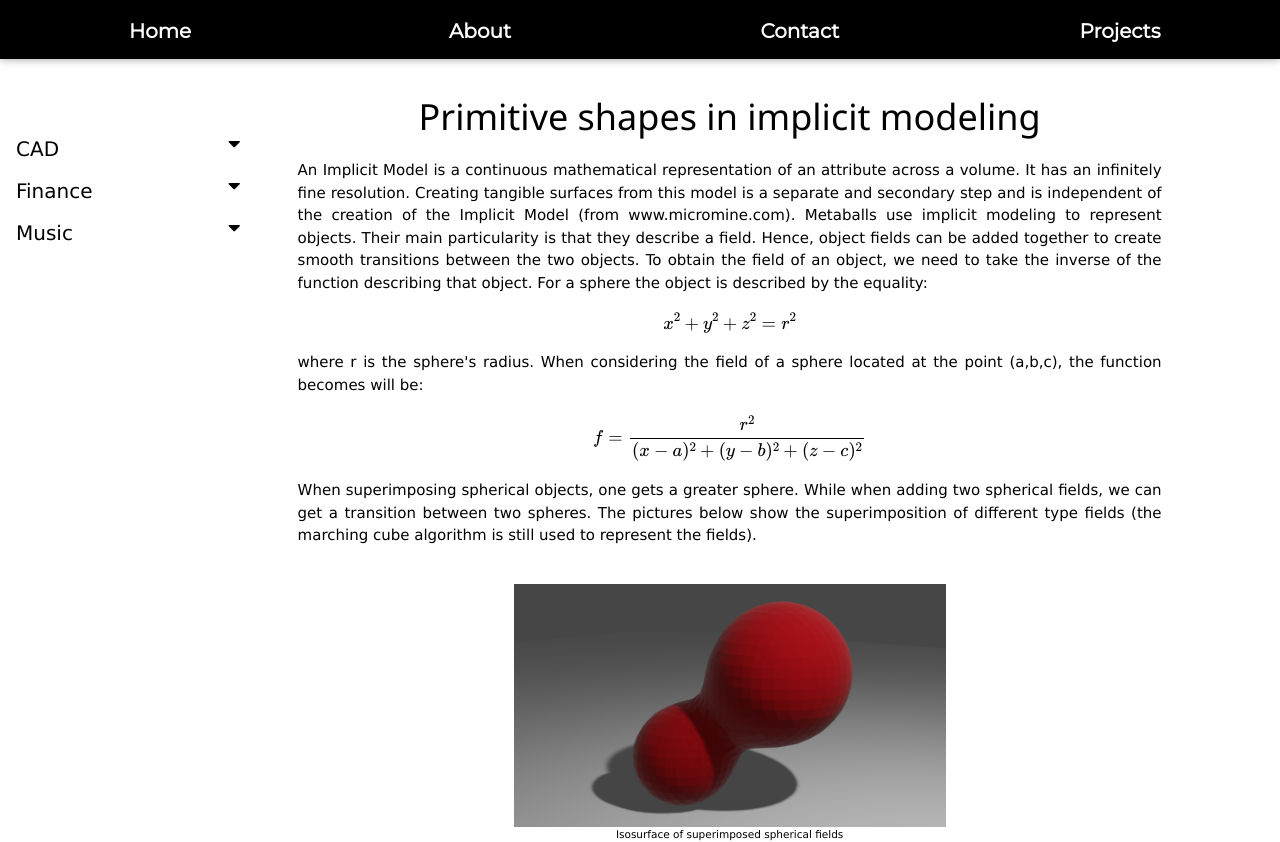
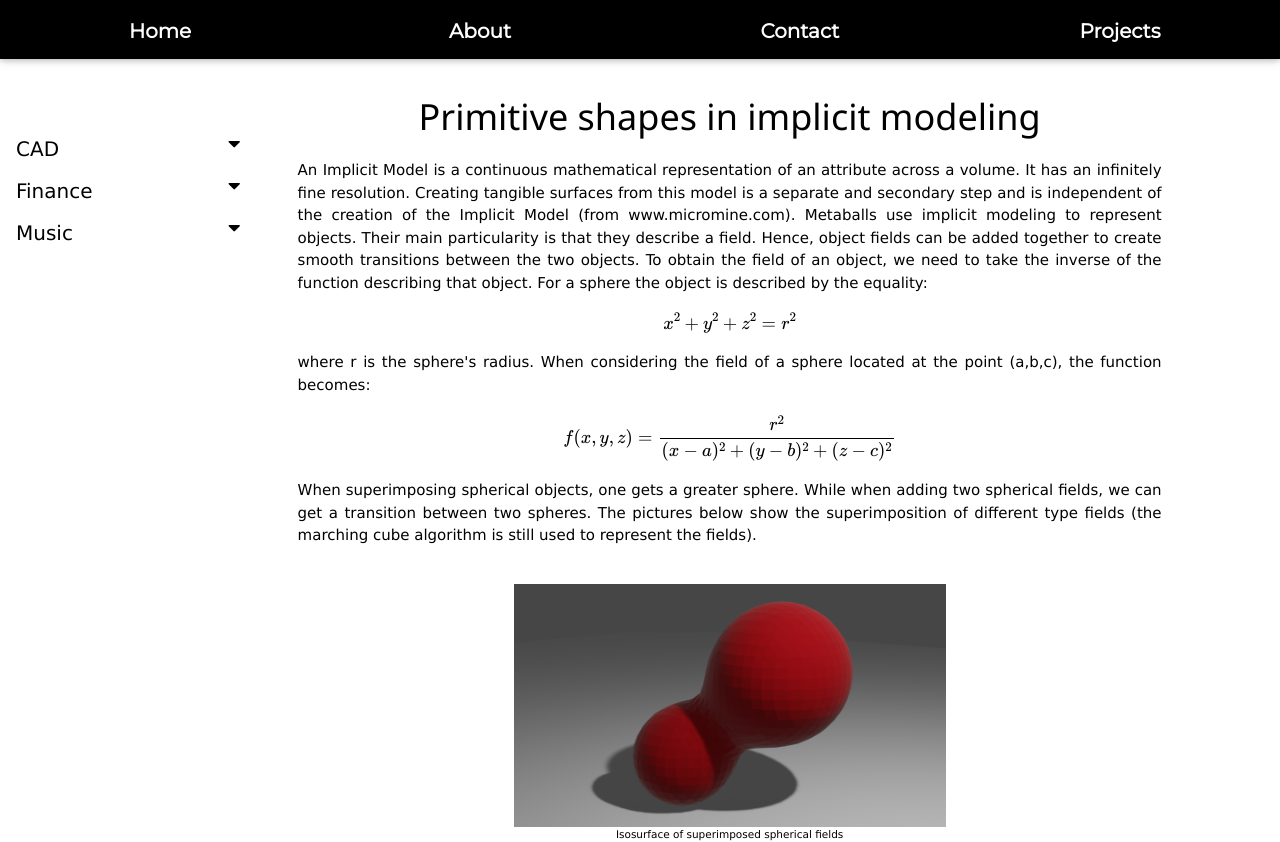
Before and after one commit to botengu/portfolio, a Jekyll site: the page built from _posts/2020-07-04-metaballs.md, in a window 1280 px wide and 900 px high, cut to the strip 0-842 px from the top of the window. Built offline with Jekyll 4.4.1, drawn with Linux system fonts in a browser that asks for light colours; nearby versions of some CDN libraries; library files that are not in the unit come from our copies; a script that is not in the unit is left out.

Commit message:
29th commit

```diff
--- a/_posts/2020-07-04-metaballs.md
+++ b/_posts/2020-07-04-metaballs.md
@@ -9,8 +9,8 @@ permalink: "/cad/metaballs/"
         An Implicit Model is a continuous mathematical representation of an attribute across a volume.  It has an infinitely fine resolution. Creating tangible surfaces from this model is a separate and secondary step and is independent of the creation of the Implicit Model (from www.micromine.com).
         Metaballs use implicit modeling to represent objects.  Their main particularity is that they describe a field. Hence, object fields can be added together to create smooth transitions between the two objects. To obtain the field of an object, we need to take the inverse of the function describing that object. For a sphere the object is described by the equality:
         $$ {x^2+y^2+z^2} = r^2 $$
-        where r is the sphere's radius. When considering the field of a sphere located at the point (a,b,c), the function becomes will be:
-        $$f = {r^2  \over {(x-a)^2+(y-b)^2+(z-c)^2}  }$$
+        where r is the sphere's radius. When considering the field of a sphere located at the point (a,b,c), the function becomes:
+        $$f(x,y,z) = {r^2  \over {(x-a)^2+(y-b)^2+(z-c)^2}  }$$
         When superimposing spherical objects, one gets a greater sphere. While when adding two spherical fields, we can get a transition between two spheres.  The pictures below show the superimposition of different type fields (the marching cube algorithm is still used to represent the fields).
         </p>
         <br>
```
